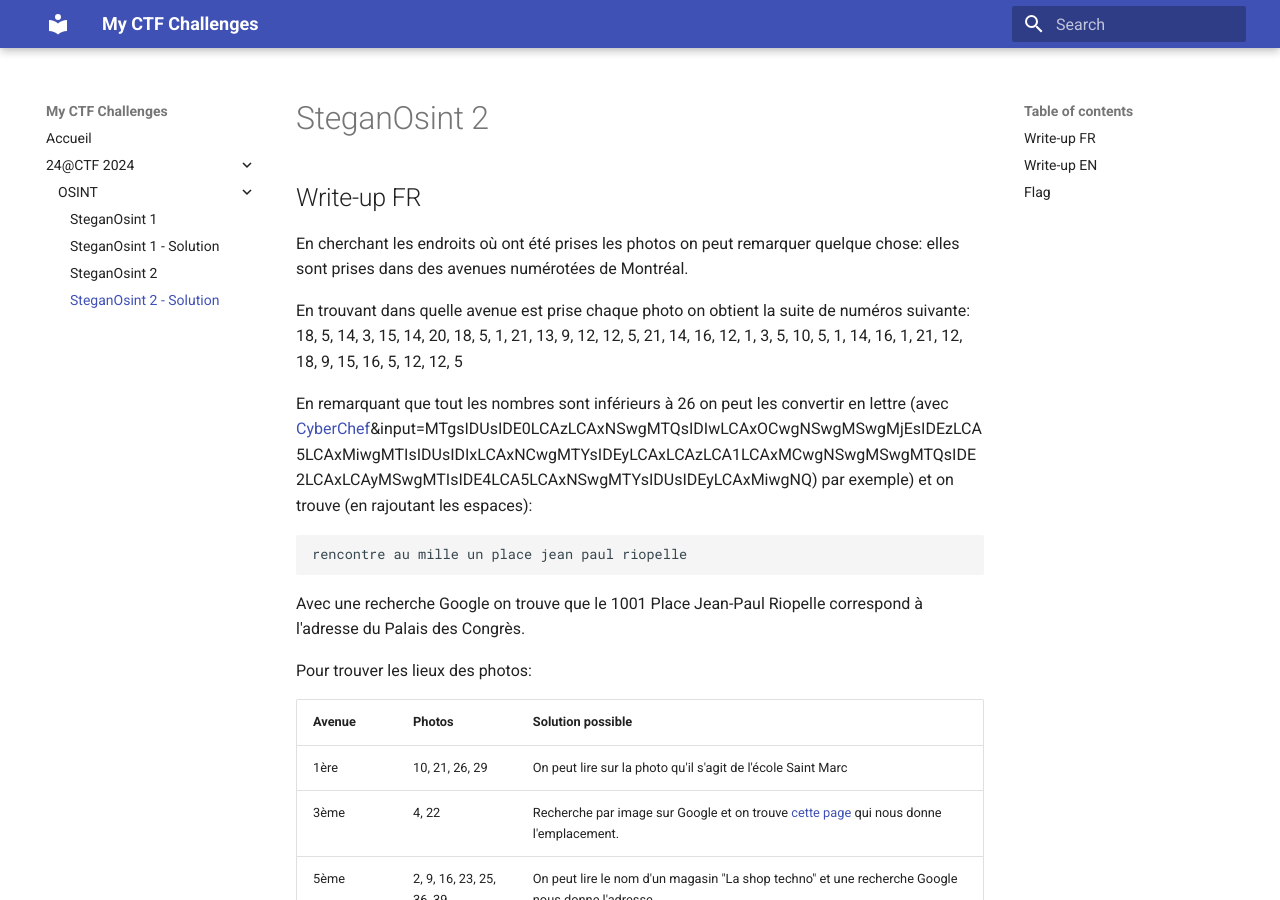
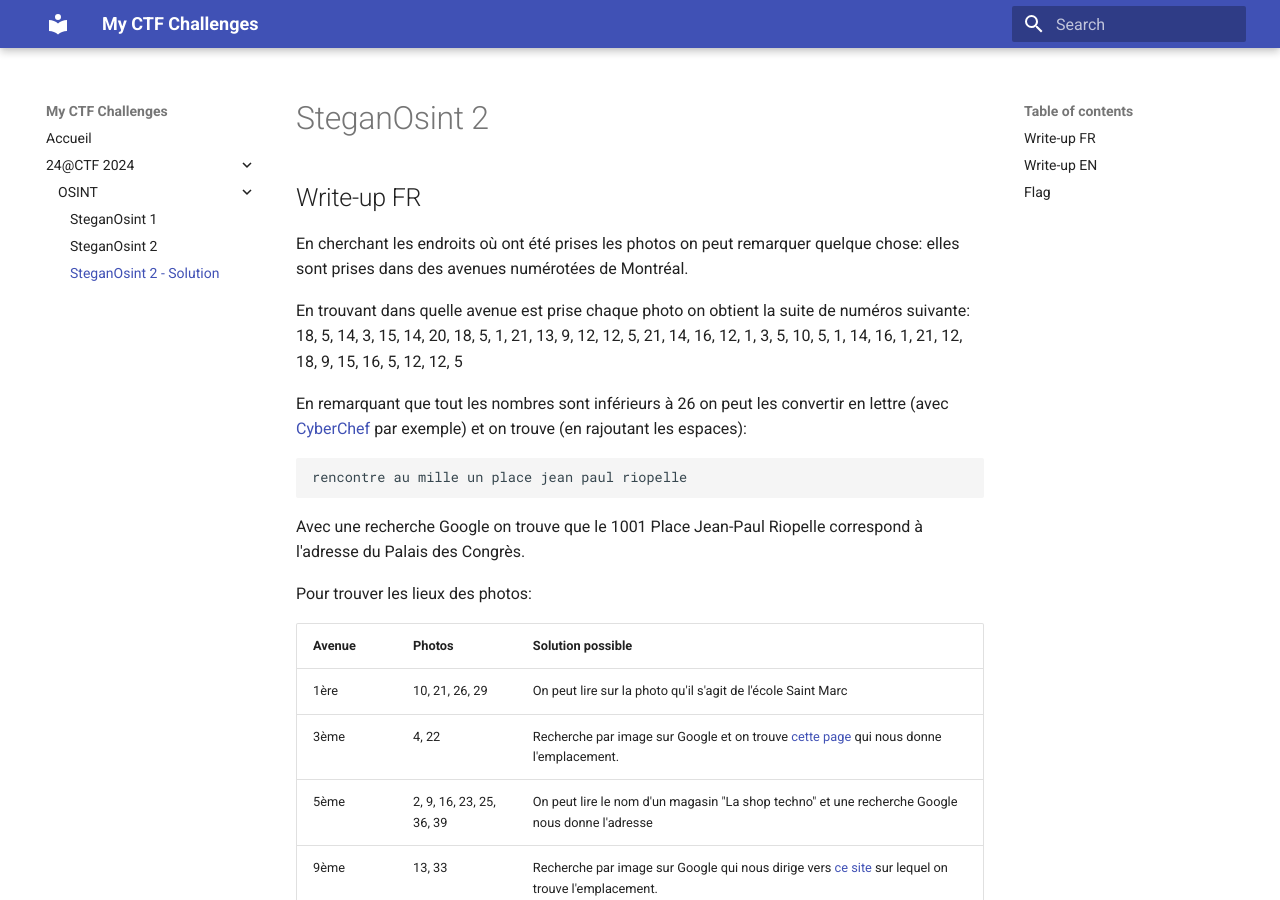
Before and after one commit to Yxene/my-challenges, an MkDocs documentation site: the page built from docs/24hCTF-2024/OSINT/SteganOsint-2/solution/README.md, in a window 1280 px wide and 900 px high. Built offline with MkDocs 1.6.1 and Material for MkDocs 9.7.7, drawn with Linux system fonts in a browser that asks for light colours; some of the changed lines change nothing that is shown.

Commit message:
Fix solution + test

```diff
--- a/docs/24hCTF-2024/OSINT/SteganOsint-2/solution/README.md
+++ b/docs/24hCTF-2024/OSINT/SteganOsint-2/solution/README.md
@@ -7,7 +7,7 @@
 En trouvant dans quelle avenue est prise chaque photo on obtient la suite de numéros suivante:
 18, 5, 14, 3, 15, 14, 20, 18, 5, 1, 21, 13, 9, 12, 12, 5, 21, 14, 16, 12, 1, 3, 5, 10, 5, 1, 14, 16, 1, 21, 12, 18, 9, 15, 16, 5, 12, 12, 5
 
-En remarquant que tout les nombres sont inférieurs à 26 on peut les convertir en lettre (avec [CyberChef](https://gchq.github.io/CyberChef/#recipe=A1Z26_Cipher_Decode('Space')&input=MTgsIDUsIDE0LCAzLCAxNSwgMTQsIDIwLCAxOCwgNSwgMSwgMjEsIDEzLCA5LCAxMiwgMTIsIDUsIDIxLCAxNCwgMTYsIDEyLCAxLCAzLCA1LCAxMCwgNSwgMSwgMTQsIDE2LCAxLCAyMSwgMTIsIDE4LCA5LCAxNSwgMTYsIDUsIDEyLCAxMiwgNQ) par exemple) et on trouve (en rajoutant les espaces):
+En remarquant que tout les nombres sont inférieurs à 26 on peut les convertir en lettre (avec [CyberChef](https://gchq.github.io/CyberChef/#recipe=A1Z26_Cipher_Decode()&input=MTgsIDUsIDE0LCAzLCAxNSwgMTQsIDIwLCAxOCwgNSwgMSwgMjEsIDEzLCA5LCAxMiwgMTIsIDUsIDIxLCAxNCwgMTYsIDEyLCAxLCAzLCA1LCAxMCwgNSwgMSwgMTQsIDE2LCAxLCAyMSwgMTIsIDE4LCA5LCAxNSwgMTYsIDUsIDEyLCAxMiwgNQ) par exemple) et on trouve (en rajoutant les espaces):
 
 	rencontre au mille un place jean paul riopelle
 
--- a/mkdocs.yml
+++ b/mkdocs.yml
@@ -6,6 +6,6 @@
   - 24@CTF 2024:
       - OSINT:
           - SteganOsint 1: 24hCTF-2024/OSINT/SteganOsint-1/README.md
-          - SteganOsint 1 - Solution: 24hCTF-2024/OSINT/SteganOsint-1/solution/README.md
+#          - SteganOsint 1 - Solution: 24hCTF-2024/OSINT/SteganOsint-1/solution/README.md
           - SteganOsint 2: 24hCTF-2024/OSINT/SteganOsint-2/README.md
           - SteganOsint 2 - Solution: 24hCTF-2024/OSINT/SteganOsint-2/solution/README.md
```
